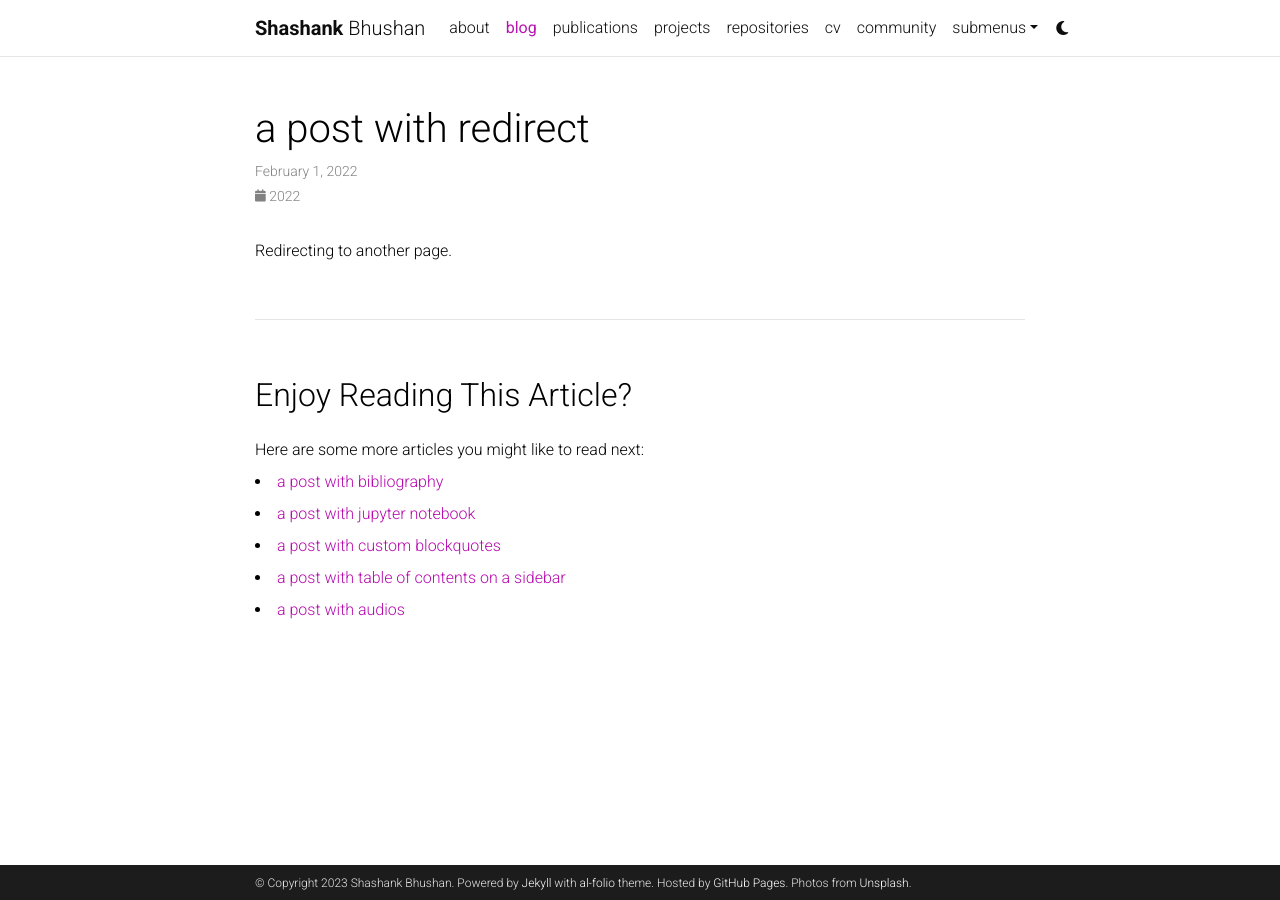
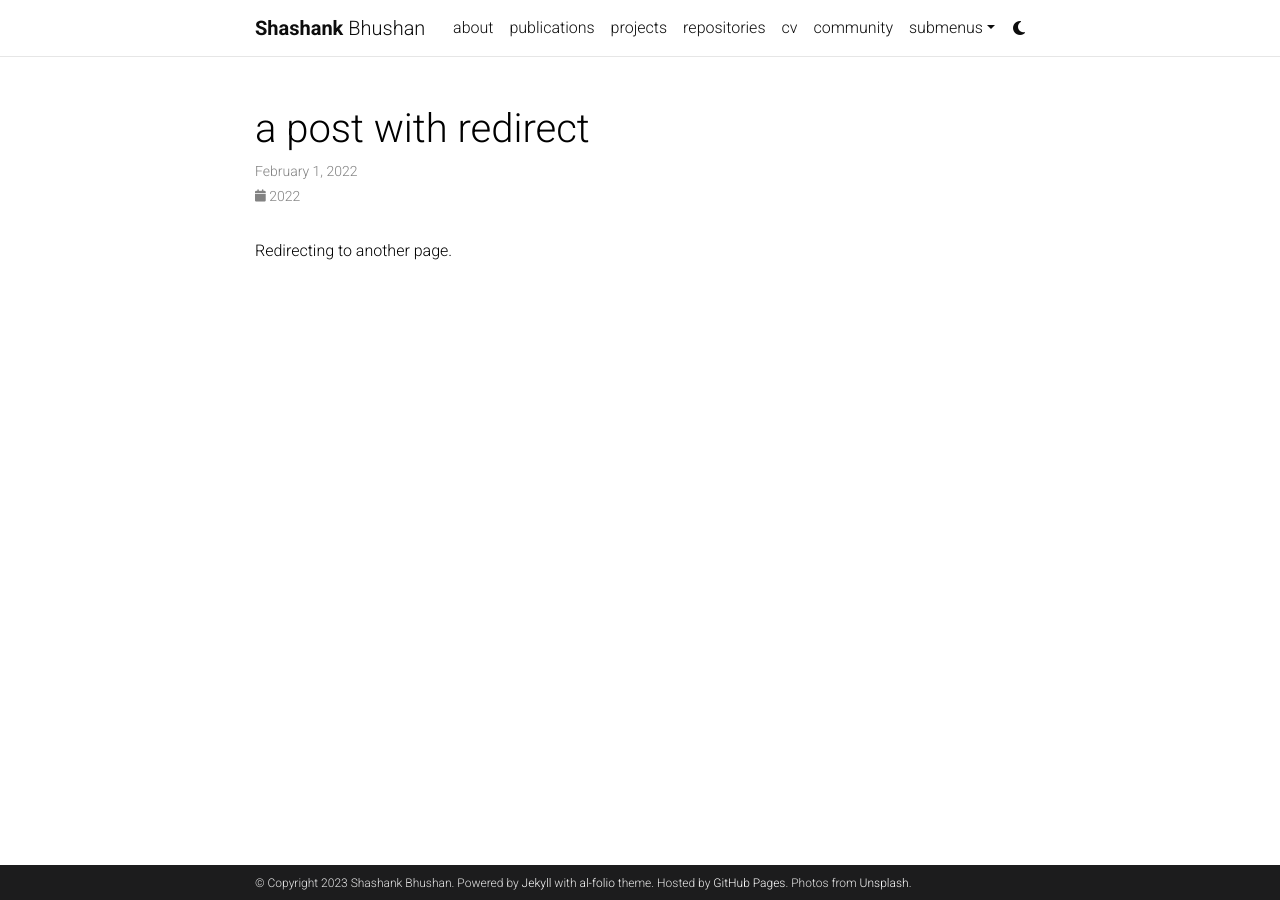
Before and after one commit to ShashankBice/ShashankBice.github.io, a Jekyll site: the page built from _posts/2022-02-01-redirect.md, in a window 1280 px wide. Built offline with Jekyll 4.4.1, drawn with Linux system fonts in a browser that asks for light colours; comment, search, counter and statistics services are not loaded; a style sheet for code colours, icons or effects is not loaded; some of the changed lines change nothing that is shown.

Commit message:
more changes

```diff
--- a/_config.yml
+++ b/_config.yml
@@ -124,8 +124,8 @@
 # Blog
 # -----------------------------------------------------------------------------
 
-blog_name: al-folio # blog_name will be displayed in your blog page
-blog_nav_title: blog # your blog must have a title for it to be displayed in the nav bar
+blog_name: Does not exist right now # blog_name will be displayed in your blog page
+blog_nav_title:  # your blog must have a title for it to be displayed in the nav bar
 blog_description: a simple whitespace theme for academics
 permalink: /blog/:year/:title/
 
@@ -134,7 +134,7 @@
   enabled: true
 
 related_blog_posts:
-  enabled: true
+  enabled: false
   max_related: 5
 
 # Giscus comments (RECOMMENDED)
@@ -275,8 +275,8 @@
 
 scholar:
 
-  last_name: [Einstein]
-  first_name: [Albert, A.]
+  last_name: [Bhushan]
+  first_name: [Shashank]
 
   style: apa
   locale: en
@@ -308,7 +308,7 @@
 filtered_bibtex_keywords: [abbr, abstract, arxiv, bibtex_show, html, pdf, selected, supp, blog, code, poster, slides, website, preview, altmetric]
 
 # Maximum number of authors to be shown for each publication (more authors are visible on click)
-max_author_limit: 3  # leave blank to always show all authors
+max_author_limit: 5  # leave blank to always show all authors
 more_authors_animation_delay: 10  # more authors are revealed on click using animation; smaller delay means faster animation
 
 
```
